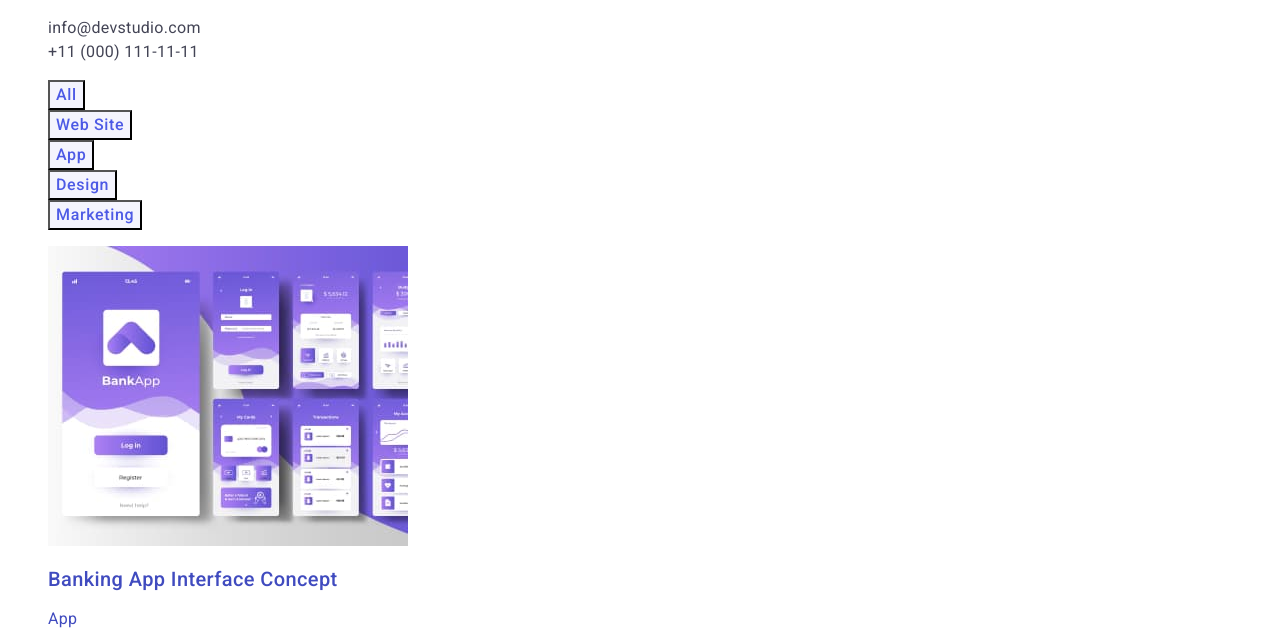
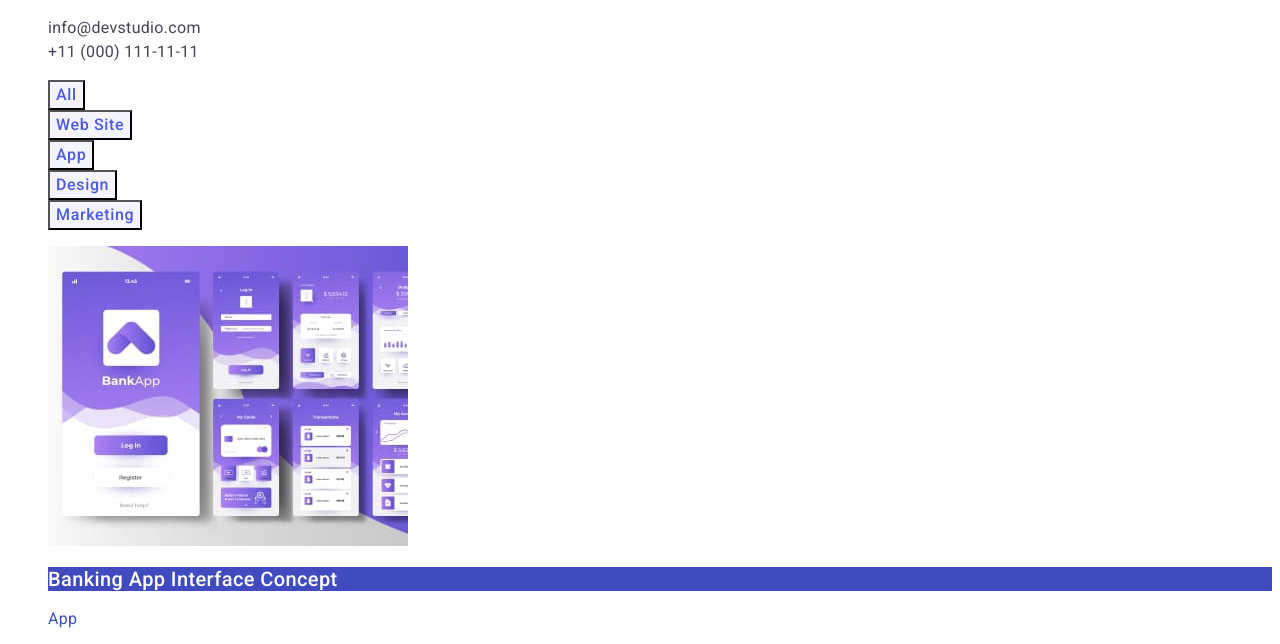
Before and after one commit to MarinaBezz/goit-markup-hw-02, a plain HTML site: page portfolio.html in a window 1280 px wide. In both pictures the pointer is over the element "Banking App Interface Concept". Shown: the part 117-761 px from the top of the page. Drawn offline with Linux system fonts and the light colour scheme.

Commit message:
mentor checking 2.0

```diff
--- a/css/styles.css
+++ b/css/styles.css
@@ -228,7 +228,8 @@ body {
 
 .portfolio-title-link:hover,
 .portfolio-title-link:focus {
-  color: var(--accent-color-button);
+  color: var(--background-white);
+  background-color: var(--accent-color-button);
 }
 .portfolio-text {
   font-size: 16px;
```
